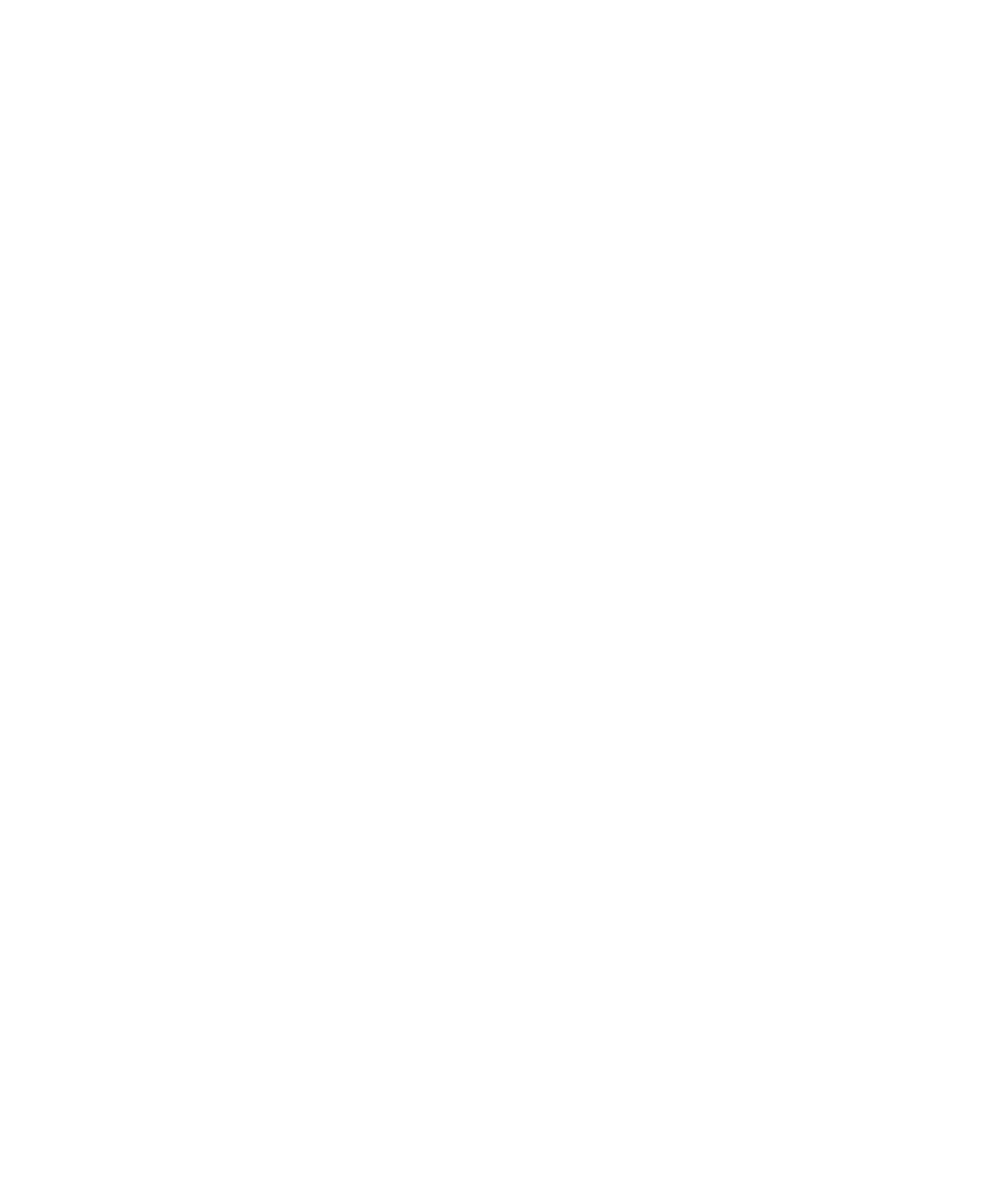
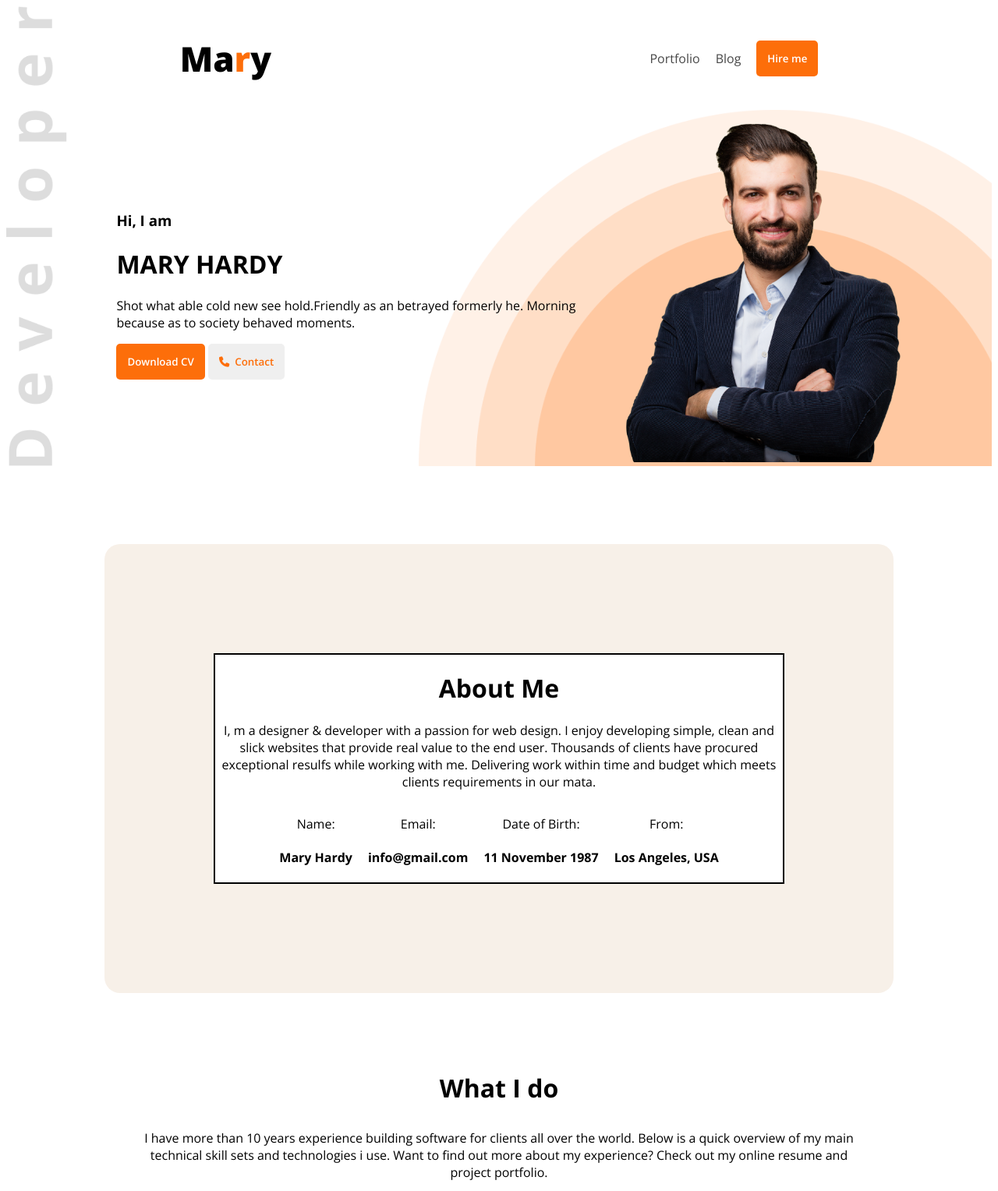
Before and after one commit to Sabbirahmed0007/developer-portfolio, a plain HTML site: page index.html in a window 1280 px wide. Shown: the top 1528 px of the page at 78% size. Before the commit the page ends 800 px from the top, so only its background shows below. Drawn offline with nearby package versions, Linux system fonts and the light colour scheme.

Commit message:
Added skill and about section

```diff
--- a/index.html
+++ b/index.html
@@ -6,17 +6,138 @@
     <meta name="viewport" content="width=device-width, initial-scale=1.0">
     <title>Wev Developer Portfolio</title>
     <link rel="shortcut icon" href="./images/hardy.png" type="image/x-icon">
+    <link rel="stylesheet" href="style.css">
+    <!-- Awesome icon -->
+    <script src="https://kit.fontawesome.com/a155265f07.js" crossorigin="anonymous"></script>
 
 </head>
 
 <body>
 
-    <header class="navbar-container">
+    <header class="headers">
+        <nav class="navbar-container">
+            <h1 class="logo">Ma<span class="r">r</span>y</h1>
+            <div>
+                <ul class="nav-items">
+                    <li><a class="dark-2" href="">Portfolio</a></li>
+                    <li><a class="dark-2" href="">Blog</a></li>
+                    <li><a href=""><button class="btn">Hire me</button></a></li>
+                </ul>
+            </div>
+        </nav>
 
+        <!-- Banner section -->
+        <div class="banner">
+            <div class="banner-container">
+
+                <div class="banner-text">
+
+                    <h3>Hi, I am </h3>
+                    <h1>Mary Hardy</h1>
+                    <p>Shot what able cold new see hold.Friendly as an betrayed formerly he. Morning because as to
+                        society
+                        behaved moments.</p>
+                    <div>
+                        <button class="btn">Download CV</button>
+                        <button class="contact-btn"><i class="fa-solid fa-phone"></i>Contact</button>
+                    </div>
+
+                </div>
+                <div class="banner-img">
+                    <img src="./images/hardy.png" alt="">
+
+                </div>
+            </div>
+
+
+        </div>
 
     </header>
 
     <main>
+
+
+
+        <!-- About me -->
+
+        <div class="about-section">
+            <div class="about-content">
+                <div class="about-text">
+                    <h1>About Me</h1>
+                    <p>I, m a designer & developer with a passion for web design. I enjoy developing simple, clean and
+                        slick websites that provide real value to the end user. Thousands of clients have procured
+                        exceptional resulfs while working with me. Delivering work within time and budget which meets
+                        clients requirements in our mata.</p>
+                </div>
+                <div class="my-info">
+                    <div class="name">
+                        <p>Name:</p>
+                        <h4>Mary Hardy</h4>
+                    </div>
+                    <div class="email">
+                        <p>Email:</p>
+                        <h4>info@gmail.com</h4>
+                    </div>
+                    <div class="birth">
+                        <p>Date of Birth:</p>
+                        <h4>11 November 1987</h4>
+                    </div>
+                    <div class="address">
+                        <p>From:</p>
+                        <h4>Los Angeles, USA</h4>
+                    </div>
+
+                </div>
+
+            </div>
+        </div>
+
+        <!-- Skill set -->
+
+        <div class="skills-cointainer">
+            <div class="skill-text-container">
+                <h1 class="">What I do</h1>
+                <p>I have more than 10 years experience building software for clients all over the world. Below is a
+                    quick overview of my
+                    main technical skill sets and technologies i use. Want to find out more about my experience? Check
+                    out my online resume
+                    and project portfolio.</p>
+            </div>
+            <div class="skill-card-container">
+                <div class="skill-card">
+                    <img src="./images/icons/js.png" alt="">
+                    <h3 class="skill-card-title">
+                        Vanilla JavaScript
+                    </h3>
+                    <p>List skill/technologies here. You can change the icon above to any of the 1500+ FontAwesome 5
+                        free icons available.
+                        Aenean commodo ligula eget dolor.</p>
+                </div>
+                <div class="skill-card">
+                    <img src="./images/icons/react.png" alt="">
+                    <h3 class="skill-card-title">React</h3>
+                    <p>List skill/technologies here. You can change the icon above to any of the 1500+ FontAwesome 5
+                        free icons available.
+                        Aenean commodo ligula eget dolor.</p>
+                </div>
+                <div class="skill-card">
+                    <img src="./images/icons/nodejs.png" alt="">
+                    <h3 class="skill-card-title">Node JS</h3>
+                    <p>List skill/technologies here. You can change the icon above to any of the 1500+ FontAwesome 5
+                        free icons available.
+                        Aenean commodo ligula eget dolor.</p>
+                </div>
+                <div class="skill-card">
+                    <img src="./images/icons/mongo.png" alt="">
+                    <h3 class="skill-card-title">MongoDB</h3>
+                    <p>List skill/technologies here. You can change the icon above to any of the 1500+ FontAwesome 5
+                        free icons available.
+                        Aenean commodo ligula eget dolor.</p>
+                </div>
+
+            </div>
+        </div>
+
 
     </main>
 
--- /dev/null
+++ b/style.css
@@ -0,0 +1,247 @@
+@import url('https://fonts.googleapis.com/css2?family=Fira+Code:wght@300..700&family=Open+Sans:ital,wght@0,300..800;1,300..800&family=Plus+Jakarta+Sans:ital,wght@0,200..800;1,200..800&family=Roboto:ital,wght@0,100..900;1,100..900&display=swap');
+
+*{
+     font-family: "Open Sans", sans-serif;
+
+}
+
+.text-primary{
+    color:#FD6E0A;
+}
+.dark-2{
+    color:#474747;
+}
+
+.navbar-container{
+    display: flex;
+    justify-content: space-around;
+    align-items: center;
+    /* padding:10px 60px; */
+}
+
+.logo{
+    font-size: 44px;
+    font-weight: 800;
+
+}
+.r{
+    color: #FD6E0A;
+
+}
+
+.nav-items{
+    display: flex;
+    justify-content: space-around;
+    align-items: center;
+    gap: 20px;
+}
+
+.nav-items li{
+    list-style: none;
+}
+
+.nav-items li a {
+    text-decoration: none;
+}
+
+.btn{
+    background-color: #FD6E0A;
+    padding: 14px;
+    border-radius: 5px;
+    border: none;
+    color: white;
+    font-weight: 600;
+}
+
+
+
+
+/* Header */
+.headers{
+    background-image: url("./images/developer.png");
+    background-repeat: no-repeat;
+    background-size: contain;
+
+}
+
+
+/* Contact btn */
+.contact-btn{
+    color: #FD6E0A;
+    font-weight: 600;
+    padding: 14px;
+    border-radius: 5px;
+    text-align: center;
+    outline: none;
+    border: none;
+
+}
+
+.contact-btn i {
+    margin-right: 7px;
+}
+.banner{
+
+    background-image: url("./images/header_bg.png");
+    background-size: contain;
+    background-position: right bottom;
+    background-repeat: no-repeat;
+    margin: 0;
+}
+
+.banner-container{
+    display: flex;
+    align-items: center;
+    justify-content: center;
+    width: 80%;
+    margin: 0 auto;
+    gap: 20px;
+    padding-left: 30px;
+    padding-bottom: 0;
+
+
+
+
+}
+.banner-img{
+
+    z-index: 60;
+    padding: 0;
+
+
+}
+
+.banner-img img{
+    width: 100%;
+    margin: 0;
+}
+
+.banner-text h1 {
+    text-transform: uppercase;
+}
+
+
+
+/* About seciotn */
+
+
+.about-content {
+    background-color: #FFFFFF;
+    border: 2px solid black;
+}
+
+.about-section{
+    width: 80%;
+    margin: 100px auto;
+    text-align: center;
+    background-color: rgb(247, 240, 232);
+    padding: 140px 140px;
+    border-radius: 20px;
+    box-sizing: border-box;
+}
+
+.my-info{
+    display: flex;
+    align-items: center;
+    justify-content: center;
+    gap: 20px;
+}
+
+
+
+
+
+/* Skill section */
+
+
+.skills-cointainer{
+    width: 80%;
+    margin: 0 auto;
+}
+
+.skill-text-container{
+
+    text-align: center;
+    box-sizing: border-box;
+}
+
+.skill-text-container p{
+    padding: 10px 50px;
+
+}
+
+
+.skill-card-container{
+     padding-bottom: 20px;
+     display: flex;
+     justify-content: space-around;
+     align-items: center;
+     gap: 10px;
+
+}
+
+.skill-card{
+    border: 1px black dotted;
+    /* width: 300px; */
+    padding: 20px;
+    box-sizing: border-box;
+
+
+
+}
+
+
+
+
+
+
+
+
+
+
+
+
+
+/* mobile view */
+
+
+@media screen and (max-width: 770px){
+
+    .banner-container{
+        flex-direction: column;
+    }
+    .banner-text{
+        text-align: center;
+    }
+    .btn{
+        margin-right: 10px;
+    }
+
+    .about-section{
+        padding: 30px;
+        /* width: 90%; */
+    }
+
+    .my-info{
+        flex-wrap: wrap;
+    }
+
+        /* .about-text {
+            padding: 30px 10px;
+        } */
+
+
+    .skill-text-container p {
+        padding: 10px 20px;
+    }
+
+    .skill-card-container{
+        flex-direction: column;
+        text-align: center;
+    }
+
+    .skill-card{
+        padding: 30px;
+    }
+
+}
```
